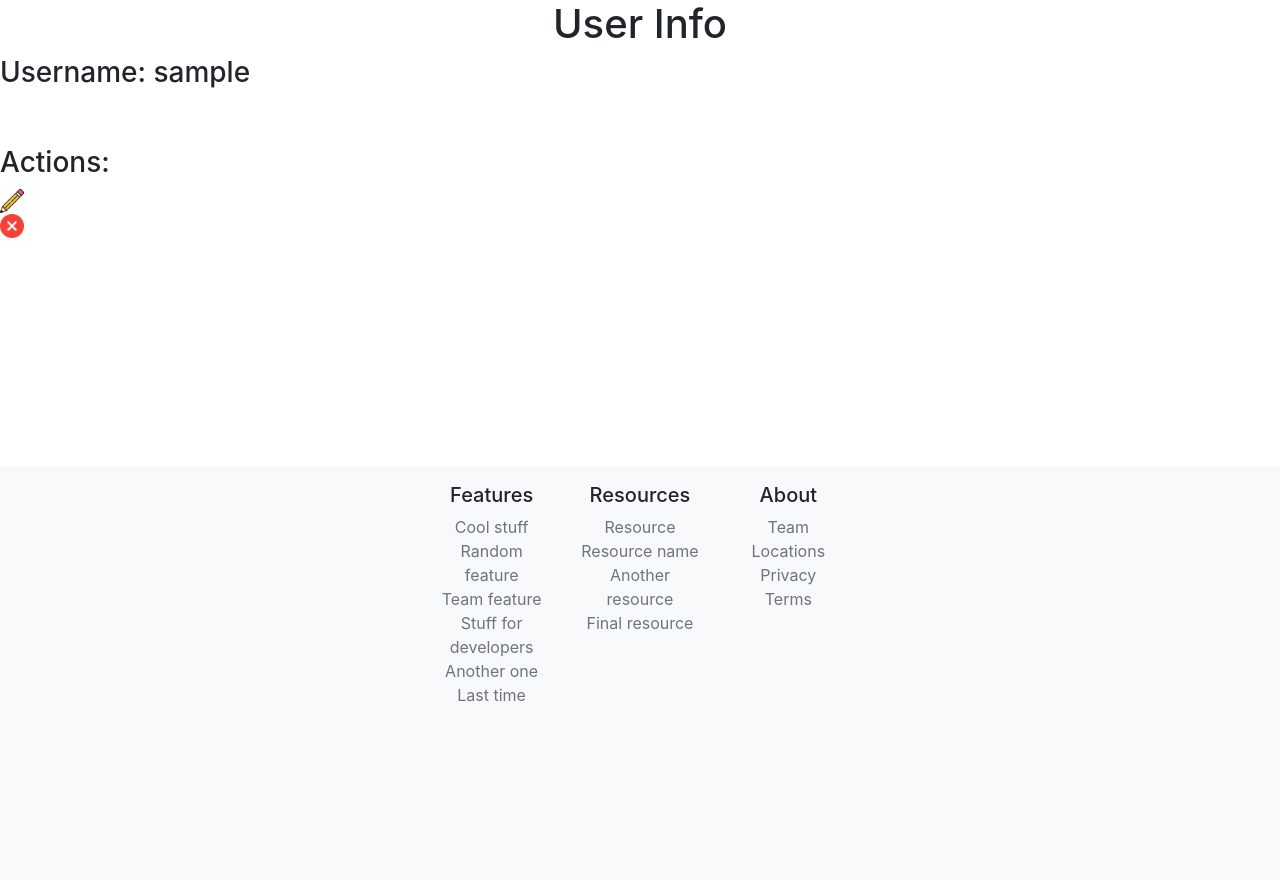
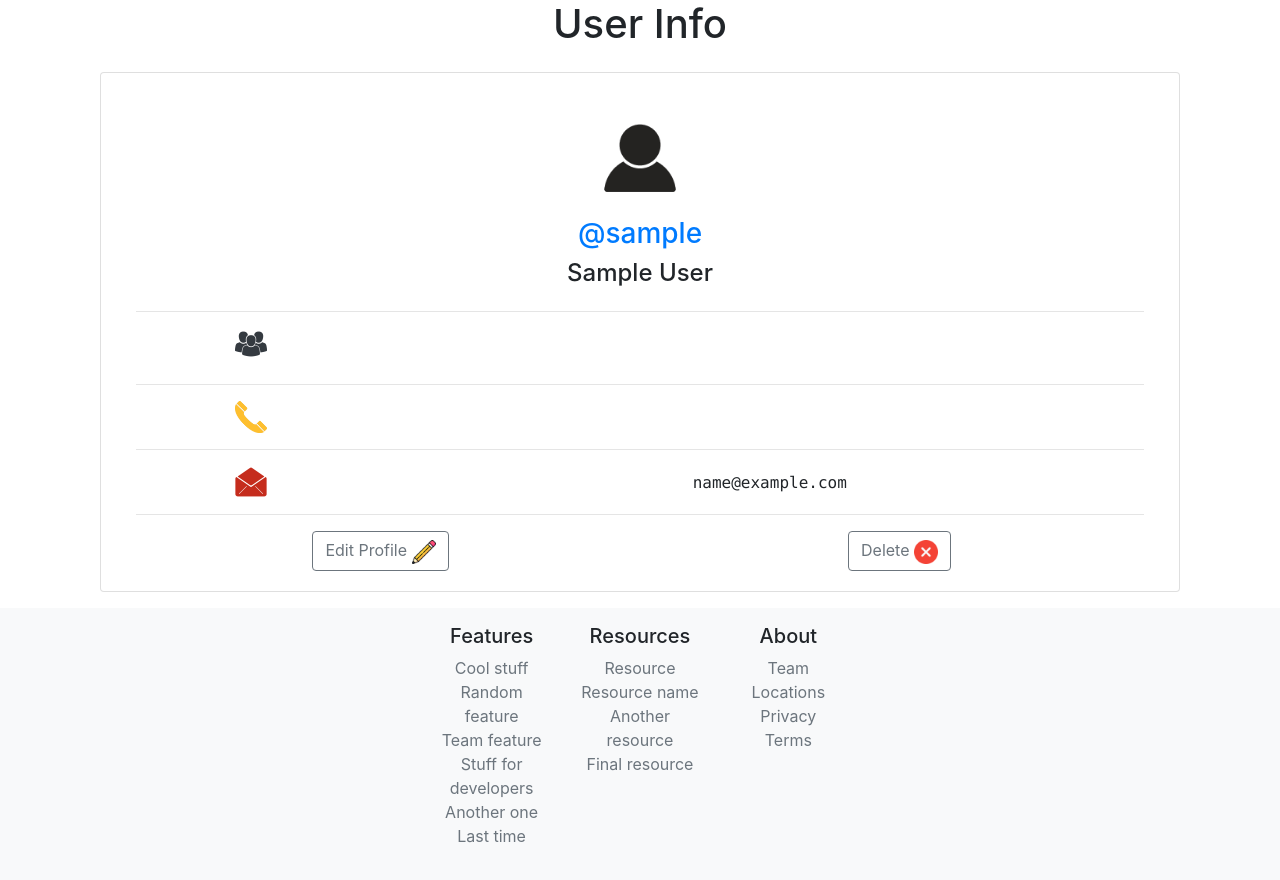
Before and after one commit to 0xfederico/balto, a Django app: page /users/1/user-info in a window 1280 px wide. Shown: the part 61-941 px from the top of the page. Before the commit the page ends 763 px from the top, so only its background shows below. Run offline with Django 3.2, Linux system fonts and the light colour scheme; the visitor is signed in with stand-in values (Sample User, id 1); data comes from the database, SQL or seed files in the repository.

Commit message:
:lipstick: added graphical visualization for the UserInfoView

```diff
--- a/users/templates/users/user_info.html
+++ b/users/templates/users/user_info.html
@@ -5,14 +5,82 @@
 {% block title %}User Info{% endblock %}
 
 {% block content %}
-    <h1>User Info</h1>
-    <img src="{{ user_photo }}"/>
-    <h3>Username: {{ username }}</h3>
-    <br>
-    <!-- TODO add all fields -->
-    <!-- TODO add "my groups" information -->
-    <br>
-    <h3>Actions:</h3>
-    <a href="{% url 'users:user-update' user.pk %}"><img src="{% static 'images/pencil.png' %}" alt="Update" width="24" height="24"></a>
-    <a href="{% url 'users:user-delete' user.pk %}"><img src="{% static 'images/remove.png' %}" alt="Delete" width="24" height="24"></a>
+<h1>User Info</h1>
+<div class="container py-3 d-flex justify-content-center">
+    <div class="row justify-content-center w-100">
+        <div class="col-12">
+            <div class="card">
+                <div class="card-body text-center">
+                    <div class="mt-3 mb-2">
+                        {% if object.photo.strip %}
+                        <img src="{% static '{{ object.photo }}' %}" class="rounded-circle img-fluid"
+                             style="width: 100px;"/>
+                        {% else %}
+                        <img src="{% static 'images/no-pic-user.png' %}" class="rounded-circle img-fluid"
+                             style="width: 100px;"/>
+                        {% endif %}
+                    </div>
+                    <div class="container">
+                        <div class="row d-flex justify-content-center align-items-center">
+                            <h3 class="mb-2 text-primary">@{{ object.username }}</h3>
+                        </div>
+                        <div class="row d-flex justify-content-center align-items-center">
+                            <h4 class="mb-2">{{ object.first_name }} {{ object.last_name }}</h4>
+                        </div>
+                        <hr>
+                        <div class="row d-flex justify-content-center align-items-center">
+                            <div class="col-3 mb-2 align-items-end">
+                                <img src="{% static 'images/members.png' %}" alt="Groups" width="32" height="32">
+                            </div>
+                            <div class="col-9 mb-2 justify-content-start">
+                                {% for group in groups %}
+                                <span class="badge badge-info">{{ group }}</span>
+                                {% endfor %}
+                            </div>
+                        </div>
+                        {% if user.is_authenticated %}
+                        <hr>
+                        <div class="row d-flex justify-content-center align-items-center">
+                            <div class="col-3">
+                                <img src="{% static 'images/phone.png' %}" alt="Groups" width="32" height="32">
+                            </div>
+                            <div class="col-9">
+                                <span class="text-monospace">{{ object.phone }}</span>
+                            </div>
+                        </div>
+                        <hr>
+                        <div class="row d-flex justify-content-center align-items-center">
+                            <div class="col-3">
+                                <img src="{% static 'images/mail.png' %}" alt="Groups" width="32" height="32">
+                            </div>
+                            <div class="col-9">
+                                <span class="text-monospace">{{ object.email }}</span>
+                            </div>
+                        </div>
+                        <hr>
+                        <div class="row d-flex justify-content-center align-items-center">
+                            <div class="col-6">
+                                <a href="{% url 'users:user-update' user.pk %}">
+                                    <button type="button" class="btn btn-outline-secondary">
+                                        Edit Profile
+                                        <img src="{% static 'images/pencil.png' %}" alt="Update" width="24" height="24">
+                                    </button>
+                                </a>
+                            </div>
+                            <div class="col-6">
+                                <a href="{% url 'users:user-delete' user.pk %}">
+                                    <button type="button" class="btn btn-outline-secondary">
+                                        Delete
+                                        <img src="{% static 'images/remove.png' %}" alt="Delete" width="24" height="24">
+                                    </button>
+                                </a>
+                            </div>
+                        </div>
+                        {% endif %}
+                    </div>
+                </div>
+            </div>
+        </div>
+    </div>
+</div>
 {% endblock %}
--- a/users/views.py
+++ b/users/views.py
@@ -41,8 +41,8 @@ class UserInfoView(LoginRequiredMixin, SuccessMessageMixin, DetailView):
 
     def get(self, request: HttpRequest, *args, **kwargs):
         self.object = self.get_object()
-        context = {"username": self.object.username,
-                   "user_photo": self.object.photo}
+        context = {"object": self.object,
+                   "groups": [el.name for el in self.object.groups.all()]}
         return self.render_to_response(context)
 
 
```
Also changed, not shown: static/images/mail.png (added), static/images/no-pic-user.png (added), static/images/phone.png (added).
